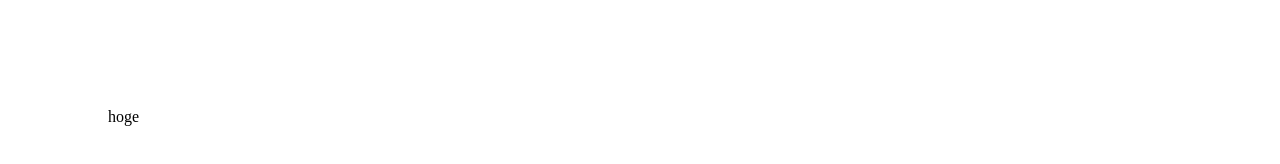
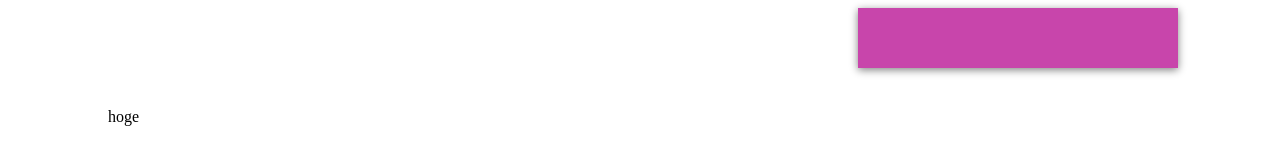
Before and after one commit to sa2taka/LayoutWithJson, a plain HTML site: page index.html in a window 1280 px wide. Shown: the top 164 px of the page. Drawn offline with Linux system fonts and the light colour scheme.

Commit message:
追加: 右側に選択ボックスを追加

```diff
--- a/index.html
+++ b/index.html
@@ -13,5 +13,9 @@
       hoge
     </div>
   </div>
+
+  <div id="select-box">
+
+  </div>
 </body>
 </html>
--- a/stylesheets/index.css
+++ b/stylesheets/index.css
@@ -13,3 +13,13 @@
   top: 100px;
   left: 100px;
 }
+
+#select-box {
+  position: fixed;
+  width: 25%;
+  right: 8%;
+  box-shadow: 0px 2px 8px gray;
+  padding-top: 30px;
+  padding-bottom: 30px;
+  background: rgb(200, 69, 171);
+}
```
